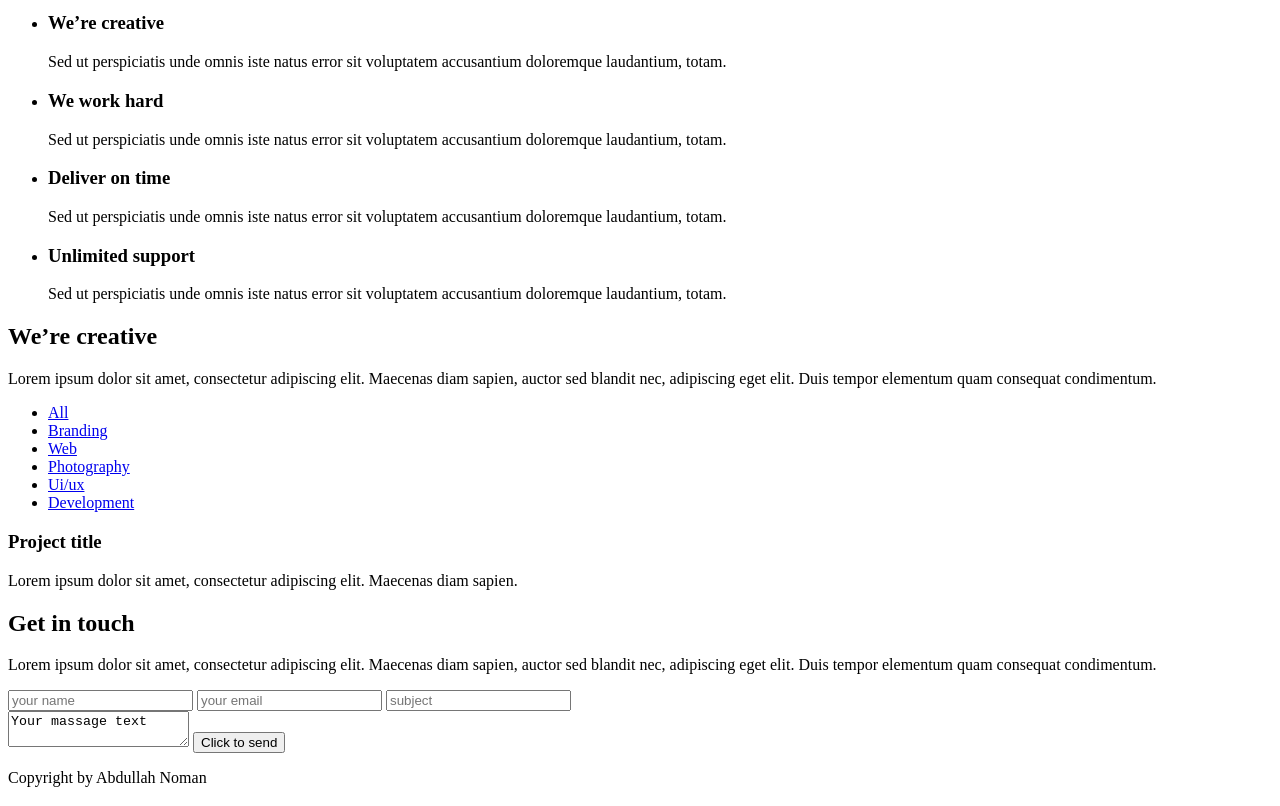
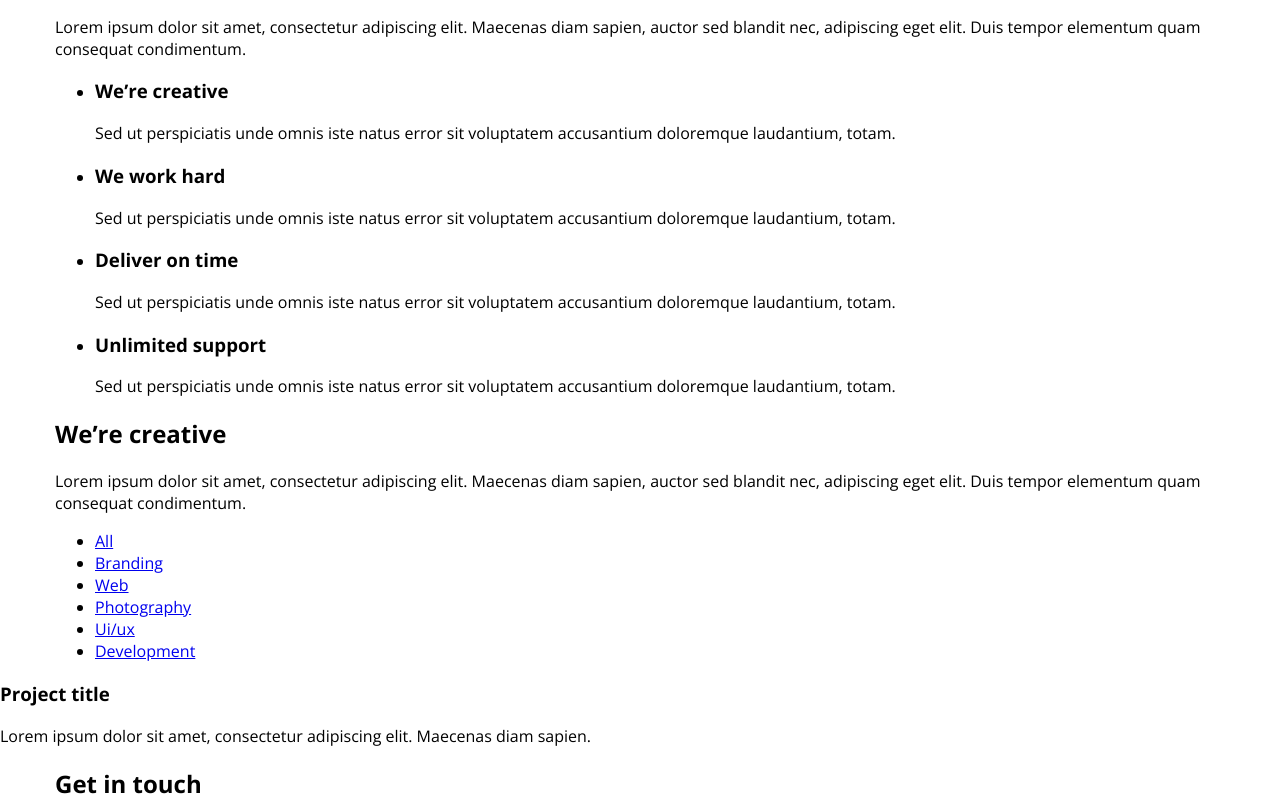
Before and after one commit to dm-gthb/crafty, a website: page src/index.html in a window 1280 px wide. Shown: the part 360-1166 px from the top of the page. Drawn offline with nearby package versions, Linux system fonts and the light colour scheme; files that its build step writes are made by us from their sources.

Commit message:
add variables & common styles

```diff
--- a/src/index.html
+++ b/src/index.html
@@ -4,6 +4,8 @@
   <meta charset="UTF-8">
   <title>Document</title>
   <link rel="stylesheet" href="css/style.css">
+  <link href="https://fonts.googleapis.com/css?family=Open+Sans:300,600,700,800" rel="stylesheet">
+  <link href="https://fonts.googleapis.com/css?family=Raleway:300,600" rel="stylesheet">
 </head>
 <body>
   <header class="page-header">
--- /dev/null
+++ b/src/scss/common.scss
@@ -0,0 +1,20 @@
+html {
+  box-sizing: border-box;
+}
+
+* {
+  box-sizing: inherit;
+}
+
+body {
+  padding: 0;
+  margin: 0;
+  min-width: 320px;
+  font-family: $font-family--opensans;
+}
+
+.container {
+  width: 100%;
+  max-width: 1170px;
+  margin: 0 auto;
+}
--- a/src/scss/style.scss
+++ b/src/scss/style.scss
@@ -1,6 +1,6 @@
 // @import 'fonts.scss';
-// @import 'variables.scss';
+@import 'variables.scss';
 // @import 'mixins.scss';
-// @import 'common.scss';
+@import 'common.scss';
 
 // @import './src/blocks/page/page.scss';
--- /dev/null
+++ b/src/scss/variables.scss
@@ -0,0 +1,27 @@
+// landscape phones, 480px and up
+$screen-sm-min: 480px;
+
+// tablets devices, 768px and up
+$screen-md-min: 768px;
+
+// desktops devices, 992px and up
+$screen-lg-min: 992px;
+
+// large desktops, 1200px and up
+$screen-xlg-min: 1200px;
+
+// COLORS
+$yellow:#ffde00;
+$yellow--dark:#8b7900;
+$gray--lighten: #f5f5f5;
+$gray--light: #efefef;
+$gray: #a1a1a1;
+$gray--dark: #5b6163;
+$gray--black: #252525;
+
+// TEXT
+$text-gray: #a1a1a1;
+$text-gray--dark: #575757 ;
+
+$font-family--opensans: 'Open Sans', Arial, Helvetica, sans-serif;
+$font-family--ralewai: 'Raleway', Arial, Helvetica, sans-serif;
```
